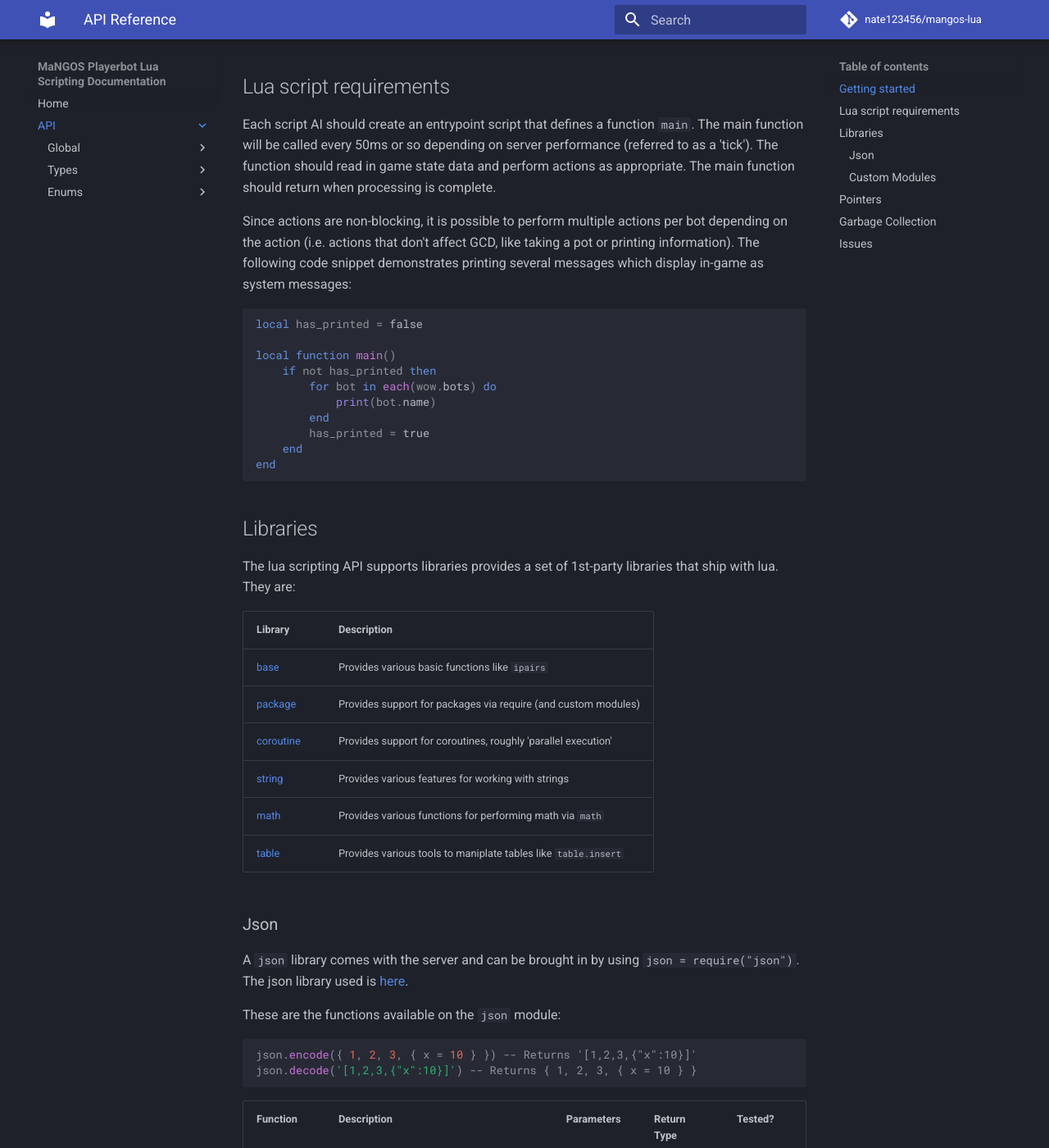
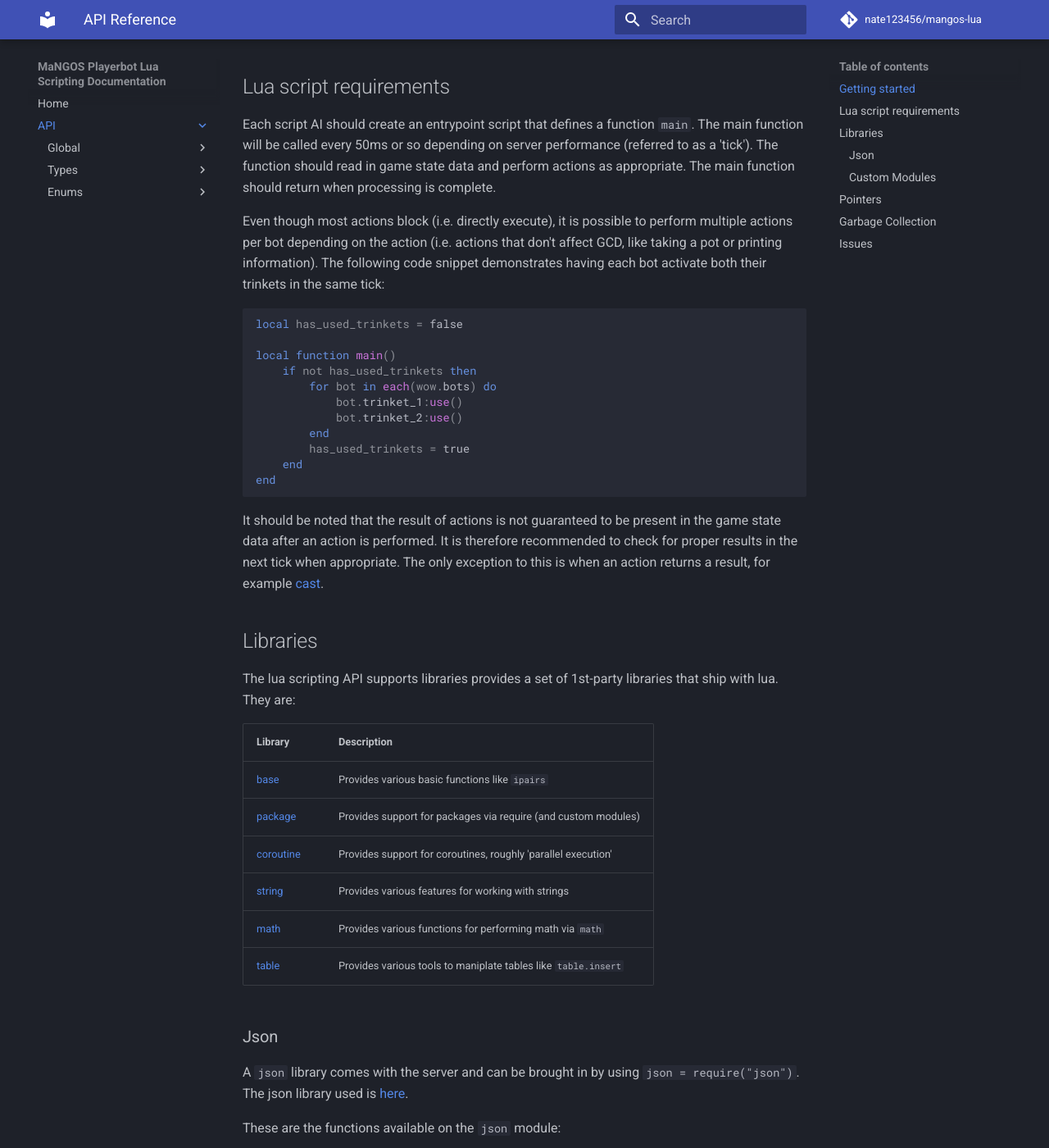
Before and after one commit to nate123456/playerbot-lua, an MkDocs documentation site: the page built from docs/api/index.md, in a window 1280 px wide and 1400 px high, scrolled down 234 px. Shown: the whole window at 82% size. Built offline with MkDocs 1.6.1 and Material for MkDocs 9.7.7, drawn with Linux system fonts in a browser that asks for light colours; comment, search, counter and statistics services are not loaded; some of the changed text lies outside the part shown.

Commit message:
more doc changes

````diff
--- a/docs/api/index.md
+++ b/docs/api/index.md
@@ -2,26 +2,29 @@
 
 ## Getting started
 
-If you have not already, check out the [getting started](getting_started_client) page to learn how to setup your script development environment.
+If you have not already, check out the [getting started](/docs/getting_started_client) page to learn how to setup your script development environment.
 
 ## Lua script requirements
 
 Each script AI should create an entrypoint script that defines a function `main`. The main function will be called every 50ms or so depending on server performance (referred to as a 'tick'). The function should read in game state data and perform actions as appropriate. The main function should return when processing is complete.
 
-Since actions are non-blocking, it is possible to perform multiple actions per bot depending on the action (i.e. actions that don't affect GCD, like taking a pot or printing information). The following code snippet demonstrates printing several messages which display in-game as system messages:
+Even though most actions block (i.e. directly execute), it is possible to perform multiple actions per bot depending on the action (i.e. actions that don't affect GCD, like taking a pot or printing information). The following code snippet demonstrates having each bot activate both their trinkets in the same tick:
 
 ```lua
-local has_printed = false
+local has_used_trinkets = false
 
 local function main()
-    if not has_printed then
+    if not has_used_trinkets then
         for bot in each(wow.bots) do
-            print(bot.name)
+            bot.trinket_1:use()
+            bot.trinket_2:use()
         end
-        has_printed = true
+        has_used_trinkets = true
     end
 end
 ```
+
+It should be noted that the result of actions is not guaranteed to be present in the game state data after an action is performed. It is therefore recommended to check for proper results in the next tick when appropriate. The only exception to this is when an action returns a result, for example [cast](types/player.md).
 
 ## Libraries
 
--- a/mkdocs.yml
+++ b/mkdocs.yml
@@ -25,7 +25,7 @@ nav:
       - Equip Slot: api/enums/equip_slot.md
       - Specializations: api/enums/specs.md
       - Spell Results: api/enums/spell_results.md
-      - Creature Types: api/enums/dispel_types.md
+      - Dispel Types: api/enums/dispel_types.md
       - Creature Types: api/enums/spell_results.md
       - Raid Icons: api/enums/spell_results.md
 
````
Also changed, not shown: other parts of docs/api/index.md (+1 -1 lines), docs/index.md (+3 -5 lines).
